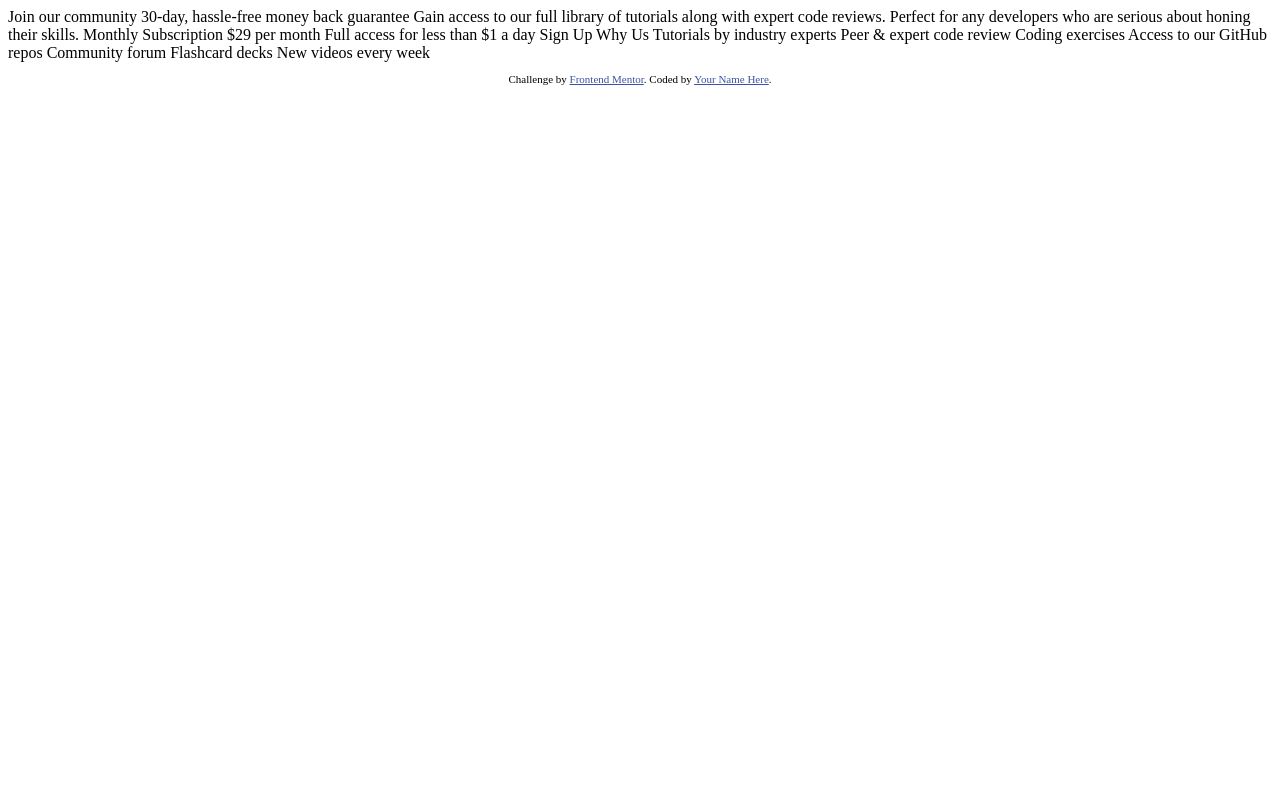
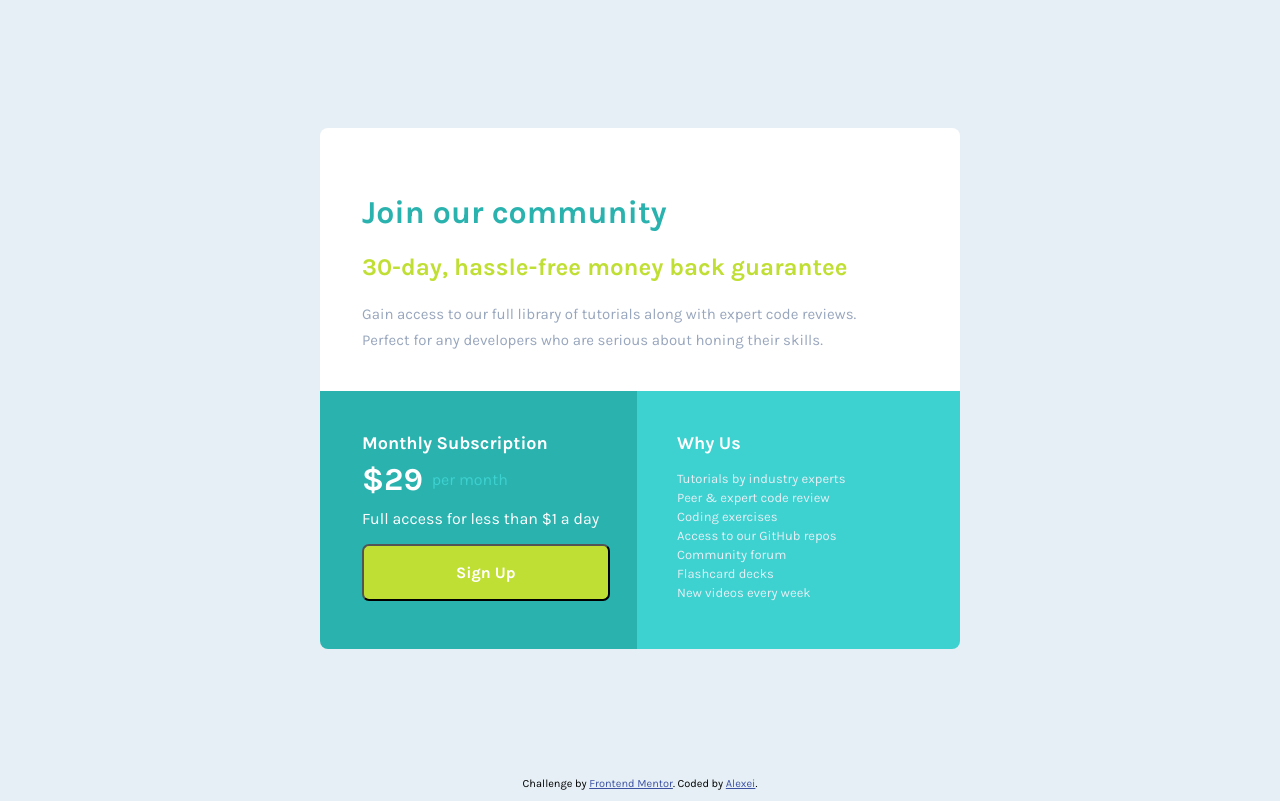
Before and after one commit to Batareika007/Single-price-grid-component, a plain HTML site: page index.html in a window 1280 px wide. Drawn offline with Linux system fonts and the light colour scheme.

Commit message:
Add files via upload

```diff
--- /dev/null
+++ b/css/style.css
@@ -0,0 +1,197 @@
+/*
+
+# Front-end Style Guide
+
+## Layout
+
+The designs were created to the following widths:
+
+- Mobile: 375px
+- Desktop: 1440px
+
+## Colors
+
+### Primary
+
+- Cyan: hsl(179, 62%, 43%)
+- Bright Yellow: hsl(71, 73%, 54%)
+
+### Neutral
+
+- Light Gray: hsl(204, 43%, 93%)
+- Grayish Blue: hsl(218, 22%, 67%)
+
+## Typography
+
+### Body Copy
+
+- Font size: 16px
+
+### Font
+
+- Family: [Karla](https://fonts.google.com/specimen/Karla)
+- Weights: 400, 700
+
+*/
+/* ========================
+        Global atributes
+    ======================== */
+
+body {
+    font-family: 'Karla';
+    background-color: hsl(204, 43%, 93%);
+    margin: 0;
+    /* width: 1440px; */
+}
+
+/* ===================
+        Flex container
+    ================== */
+
+.flex_container {
+    font-weight: 0;
+    /* max-height: 270px; */
+    width: 640px;
+    display: flex;
+    flex-wrap: wrap;
+    margin: 10% auto;
+
+}
+
+.flex_item {
+    flex: 1 1 auto;
+}
+
+/* ===================
+        white box
+    ================== */
+
+.white_box {
+    background-color: white;
+    color: hsl(218, 22%, 67%);
+    padding: 45px 78px 38px 42px;
+    border-top-left-radius: 8px;
+    border-top-right-radius: 8px;
+}
+
+h1 {
+    font-weight: 700;
+    color: hsl(179, 62%, 43%);
+
+}
+
+h2 {
+    color: hsl(71, 73%, 54%);
+
+
+}
+
+.white_box_paragrah {
+    display: inline-block;
+    line-height: 26px;
+    font-size: 15px;
+    margin: 0;
+
+}
+
+
+/* ==================
+        Price Box
+    ==================*/
+.price {
+    max-width: 317px;
+    height: 258px;
+    color: white;
+    background-color: hsl(179, 62%, 43%);
+    border-bottom-left-radius: 8px;
+    flex: 1 1 auto;
+}
+
+.price_header {
+    padding-top: 39px;
+    padding-left: 42px;
+    font-size: 18px;
+    line-height: 26px;
+    font-weight: 700;
+    margin: 0;
+}
+
+.price_per_month{
+    color: hsl(179, 62%, 53%);
+}
+
+.amount_per_month {
+    color: white;
+    font-weight: 700;
+    font-size: 2em;
+    position: relative;
+    top: 5px;
+    margin-right: 5px;
+    padding-left: 42px;
+
+}
+
+.price_paragraph{
+    padding-left: 42px;
+}
+
+button {
+    color: white;
+    background-color: hsl(71, 73%, 54%);
+    /* border: none; */
+    border-radius: 7px;
+    padding: 17px 92px;
+    font-weight: 700;
+    font-family: 'Karla';
+    font-size: 16px;
+    margin-left: 42px;
+
+}
+
+
+/* ==================
+        Why Us Box
+    ==================*/
+
+.why_us {
+    /* max-width: 320px; */
+    height: 258px;
+    color: white;
+    background-color: hsl(179, 62%, 53%);
+    /* padding: 39px 40px 38px 42px; */
+    border-bottom-right-radius: 8px;
+    flex: 1 1 auto;
+}
+
+.why_us_header {
+    font-weight: 700;
+    font-size: 18px;
+    line-height: 26px;
+    margin: 0;
+    padding-left: 40px;
+    padding-top: 39px;
+}
+
+ul {
+    list-style-type: none;
+    font-size: 13px;
+    /* padding-left: 0; */
+
+}
+li{
+    line-height: 19px;
+    color:hsl(204, 43%, 93%);
+}
+
+
+/* ====================
+        footer
+    ========================*/
+.attribution {
+    font-size: 11px;
+    text-align: center;
+}
+
+.attribution a {
+    color: hsl(228, 45%, 44%);
+}
--- a/index.html
+++ b/index.html
@@ -1,50 +1,77 @@
 <!DOCTYPE html>
 <html lang="en">
+
 <head>
   <meta charset="UTF-8">
-  <meta name="viewport" content="width=device-width, initial-scale=1.0"> <!-- displays site properly based on user's device -->
+  <meta name="viewport" content="width=device-width, initial-scale=1.0">
+  <!-- displays site properly based on user's device -->
+  <link href="https://fonts.googleapis.com/css?family=Karla:400,700&display=swap" rel="stylesheet">
 
   <link rel="icon" type="image/png" sizes="32x32" href="./images/favicon-32x32.png">
-
+  <link rel="stylesheet" href="css/style.css">
   <title>Frontend Mentor | Single Price Grid Component</title>
 
-  <!-- Feel free to remove these styles or customise in your own stylesheet 👍 -->
-  <style>
-    .attribution { font-size: 11px; text-align: center; }
-    .attribution a { color: hsl(228, 45%, 44%); }
-  </style>
+
 </head>
+
 <body>
-  Join our community
+  <div class="flex_container">
 
-  30-day, hassle-free money back guarantee
+    <!-- white box -->
 
-  Gain access to our full library of tutorials along with expert code reviews.
-  Perfect for any developers who are serious about honing their skills.
+      <div class="white_box">
+        <h1>Join our community</h1>
+        <h2> 30-day, hassle-free money back guarantee</h2>
+        <p class="white_box_paragrah">Gain access to our full library of tutorials along with expert code reviews.
+          Perfect for any developers who are serious about honing their skills.</p>
+      </div>
 
-  Monthly Subscription
+    <!-- Price box -->
 
-  &dollar;29 per month
+      <div class="price">
+        <p class="price_header">
+          Monthly Subscription
+        </p>
 
-  Full access for less than &dollar;1 a day
 
-  Sign Up
+        <div class="price_per_month">
+          <span class="amount_per_month">&dollar;29</span> per month
+        </div>
 
-  Why Us
 
-  Tutorials by industry experts
-  Peer &amp; expert code review
-  Coding exercises
-  Access to our GitHub repos
-  Community forum
-  Flashcard decks
-  New videos every week
+        <p class="price_paragraph">
+          Full access for less than &dollar;1 a day
+        </p>
+
+        <button>
+          Sign Up
+        </button>
+      </div>
+
+    <!-- Why us box -->
+
+
+      <div class="why_us">
+        <p class="why_us_header">Why Us</p>
+        <ul>
+          <li> Tutorials by industry experts</li>
+          <li> Peer &amp; expert code review</li>
+          <li> Coding exercises</li>
+          <li> Access to our GitHub repos</li>
+          <li> Community forum</li>
+          <li> Flashcard decks</li>
+          <li> New videos every week</li>
+        </ul>
+      </div>
+
+  </div>
 
   <footer>
     <p class="attribution">
       Challenge by <a href="https://www.frontendmentor.io?ref=challenge" target="_blank">Frontend Mentor</a>.
-      Coded by <a href="#">Your Name Here</a>.
+      Coded by <a href="#">Alexei</a>.
     </p>
   </footer>
 </body>
+
 </html>
```
